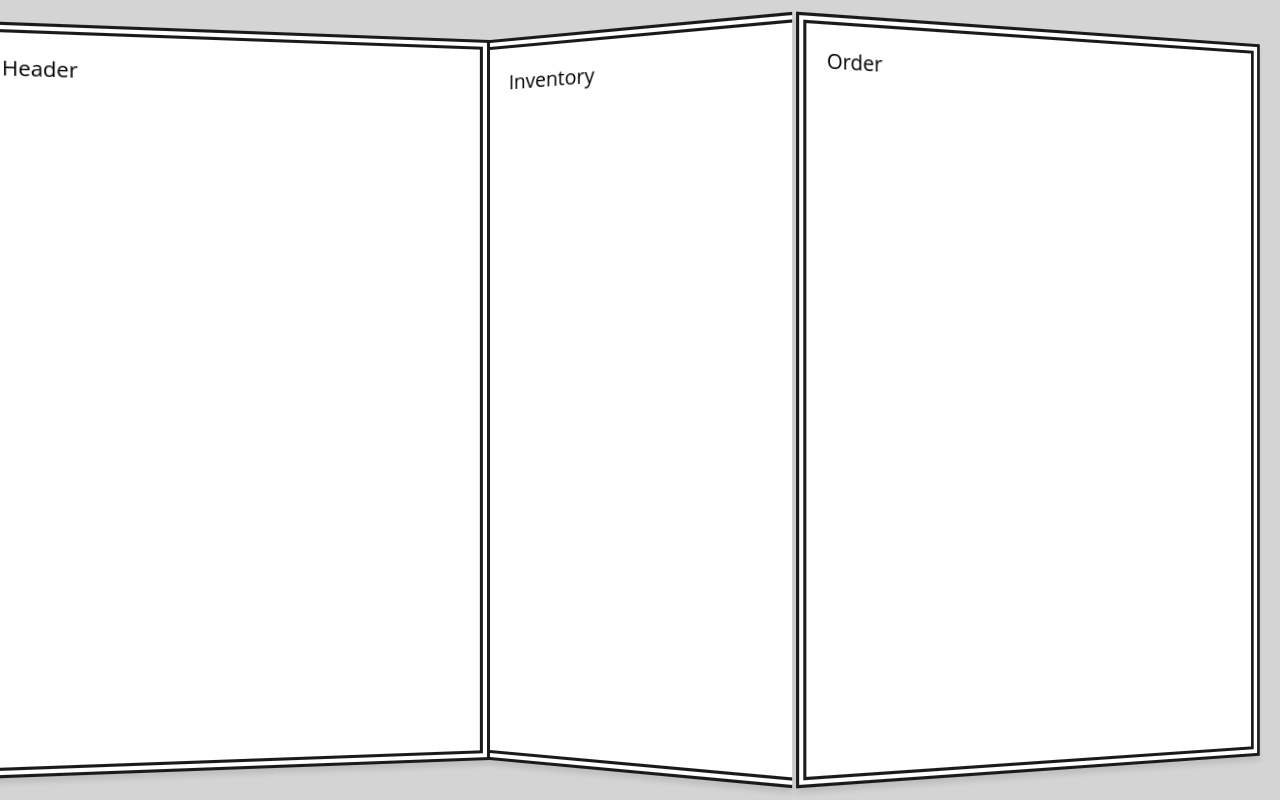
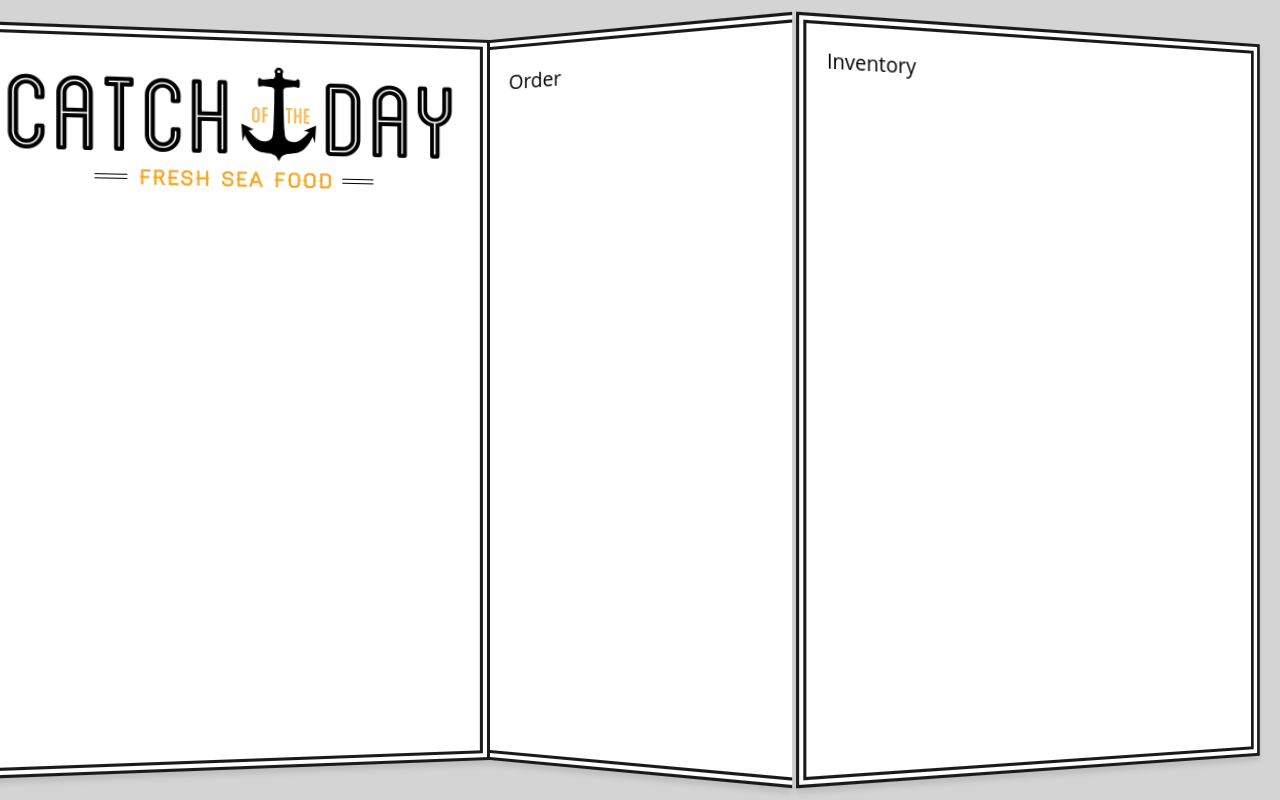
Before and after one commit to bdinesh/explore-reactjs, a React (Create React App) app: page / in a window 1280 px wide. Shown: the top 800 px of the page. Built offline with nearby package versions, Linux system fonts and the light colour scheme.

Commit message:
Make Header component as stateless component
Use tagline props to pass the data. A stateless component can be a simple arrow function that takes props as a parameter (instead of a component class).

```diff
--- a/src/components/App.js
+++ b/src/components/App.js
@@ -8,10 +8,10 @@ class App extends Component {
     return (
       <div className="catch-of-the-day">
         <div className="menu">
-          <Header />
+          <Header tagline={'Fresh sea food'} />
         </div>
+        <Order />
         <Inventory />
-        <Order />
       </div>
     );
   }
--- a/src/components/Header.js
+++ b/src/components/Header.js
@@ -1,9 +1,19 @@
-import React, { Component } from 'react';
+import React from 'react';
 
-class Header extends Component {
-  render() {
-    return <div>Header</div>;
-  }
-}
+const Header = ({ tagline }) => (
+  <header className="top">
+    <h1>
+      Catch
+      <span className="ofThe">
+        <span className="of">Of</span>
+        <span className="the">The</span>
+      </span>
+      Day
+    </h1>
+    <h3 className="tagline">
+      <span>{tagline}</span>
+    </h3>
+  </header>
+);
 
 export default Header;
```
